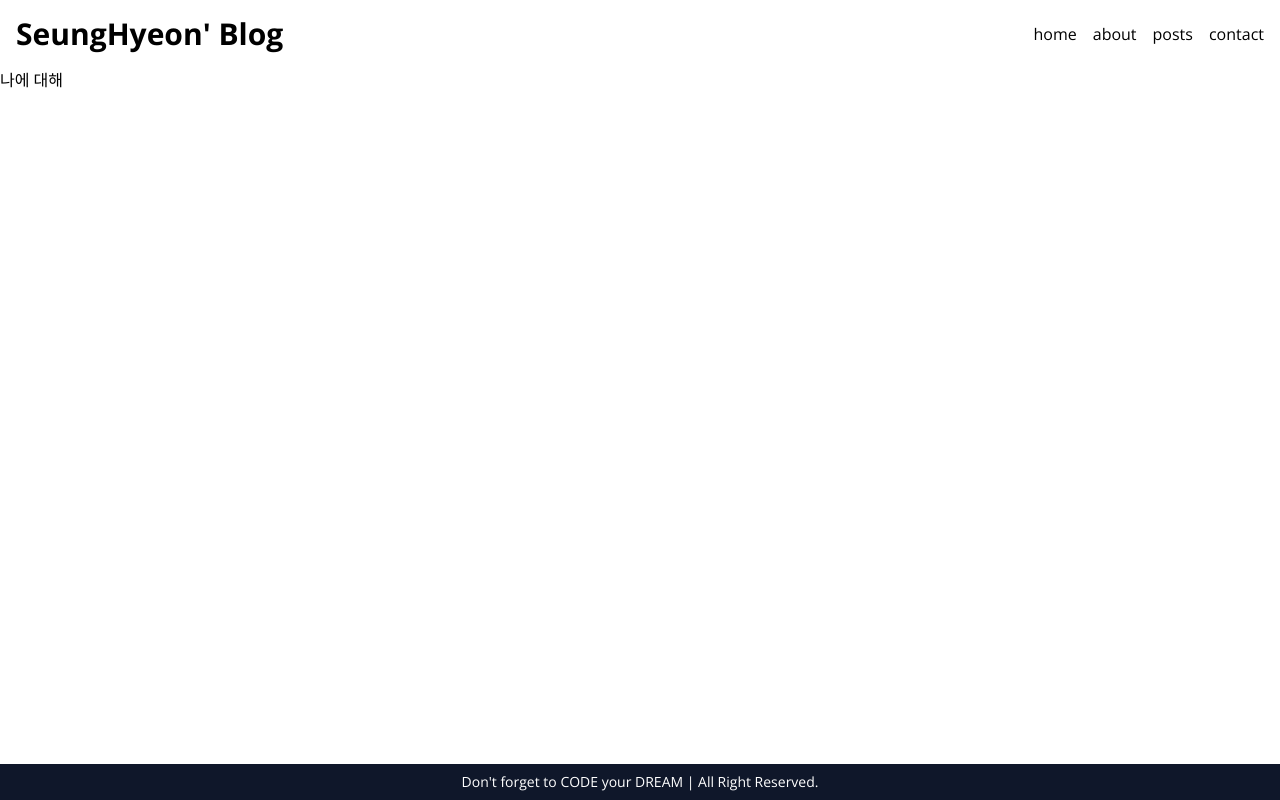
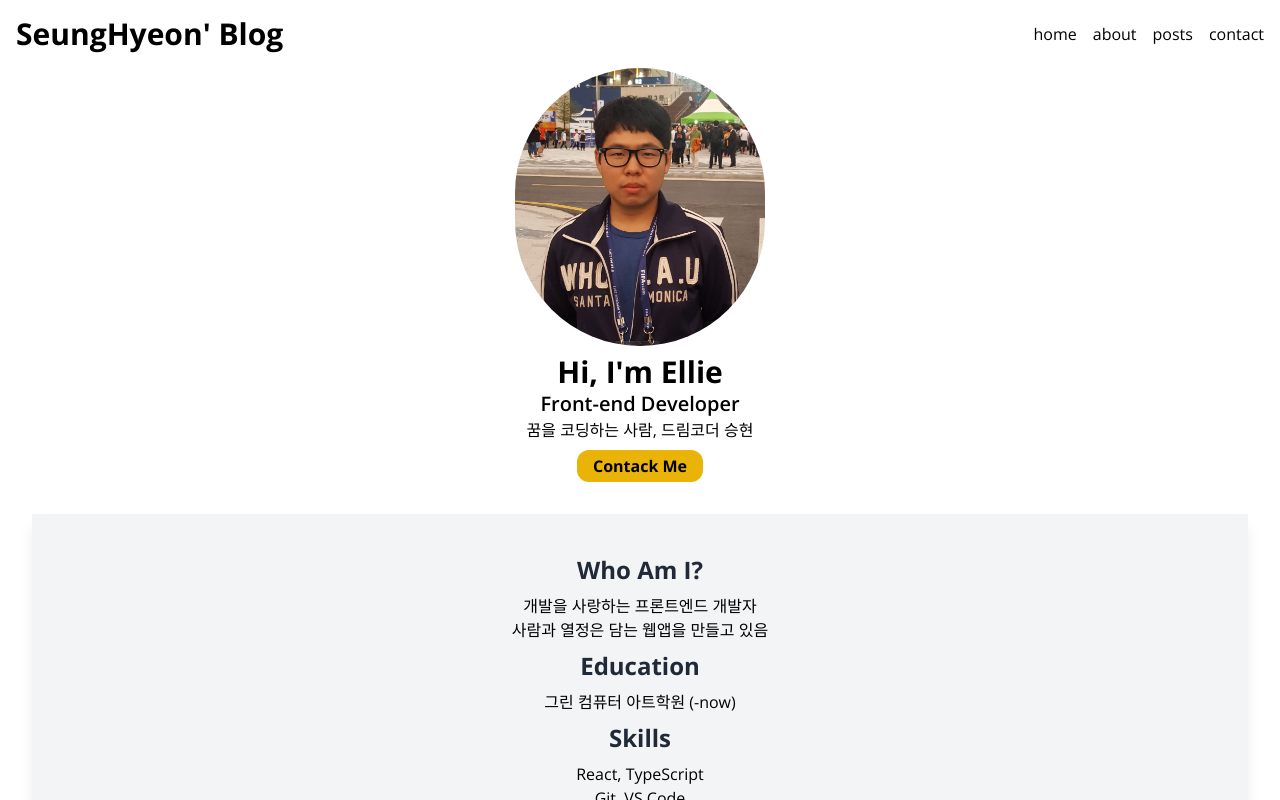
Before and after one commit to tmdgus95/blog, a Next.js app: page /about in a window 1280 px wide. Built offline with nearby package versions, Linux system fonts and the light colour scheme.

Commit message:
어바웃 페이지

```diff
--- a/src/app/about/page.tsx
+++ b/src/app/about/page.tsx
@@ -1,5 +1,27 @@
+import Hero from "@/components/Hero";
 import React from "react";
 
 export default function AboutPage() {
-    return <div>나에 대해</div>;
+    const TITLE_CLASS = "text-2xl font-bold text-gray-800 my-2";
+    return (
+        <>
+            <Hero />
+            <section className="bg-gray-100 shadow-lg p-8 m-8 text-center">
+                <h2 className={TITLE_CLASS}>Who Am I?</h2>
+                <p>
+                    개발을 사랑하는 프론트엔드 개발자
+                    <br />
+                    사람과 열정은 담는 웹앱을 만들고 있음
+                </p>
+                <h2 className={TITLE_CLASS}>Education</h2>
+                <p>그린 컴퓨터 아트학원 (-now)</p>
+                <h2 className={TITLE_CLASS}>Skills</h2>
+                <p>
+                    React, TypeScript
+                    <br />
+                    Git, VS Code
+                </p>
+            </section>
+        </>
+    );
 }
```
